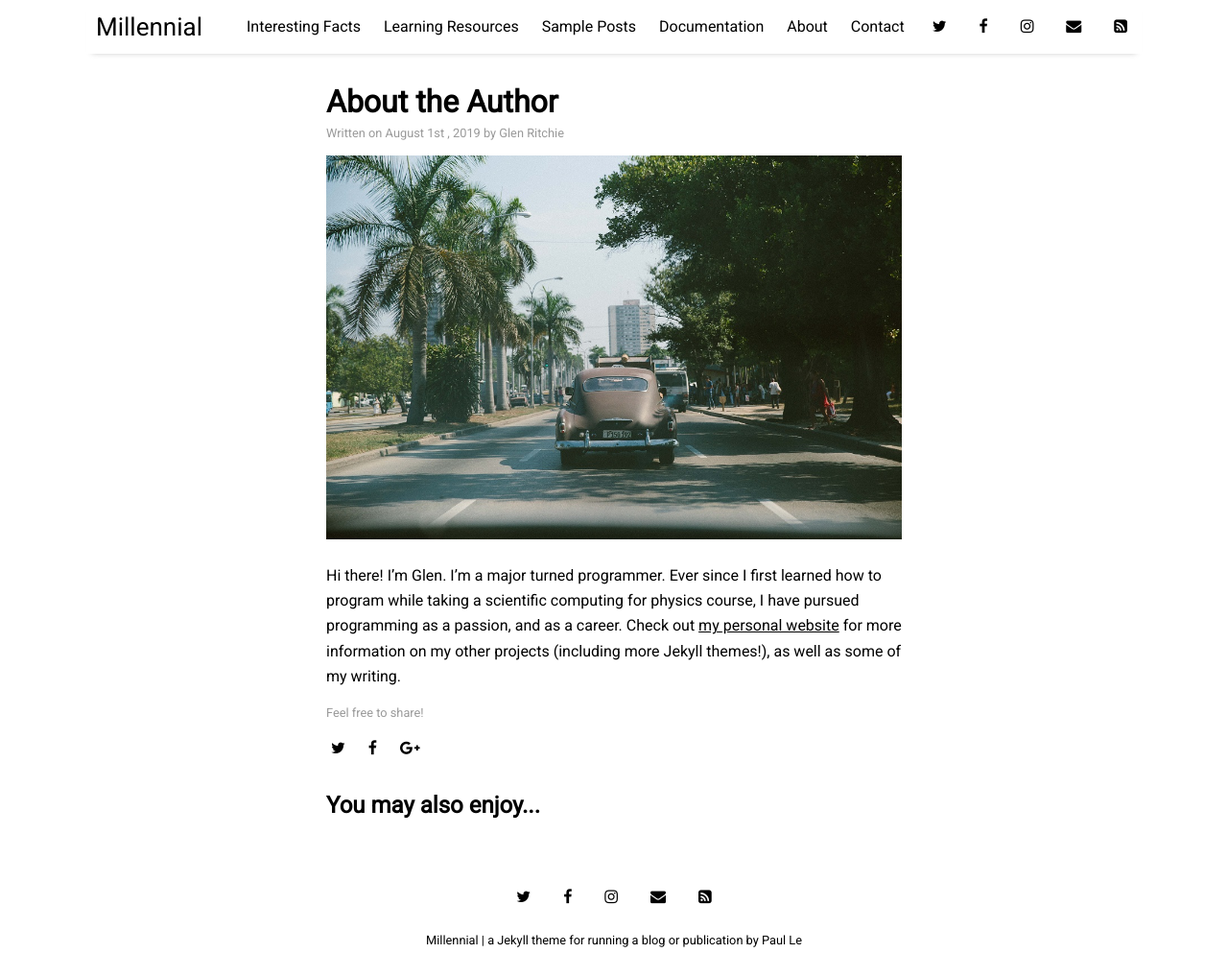
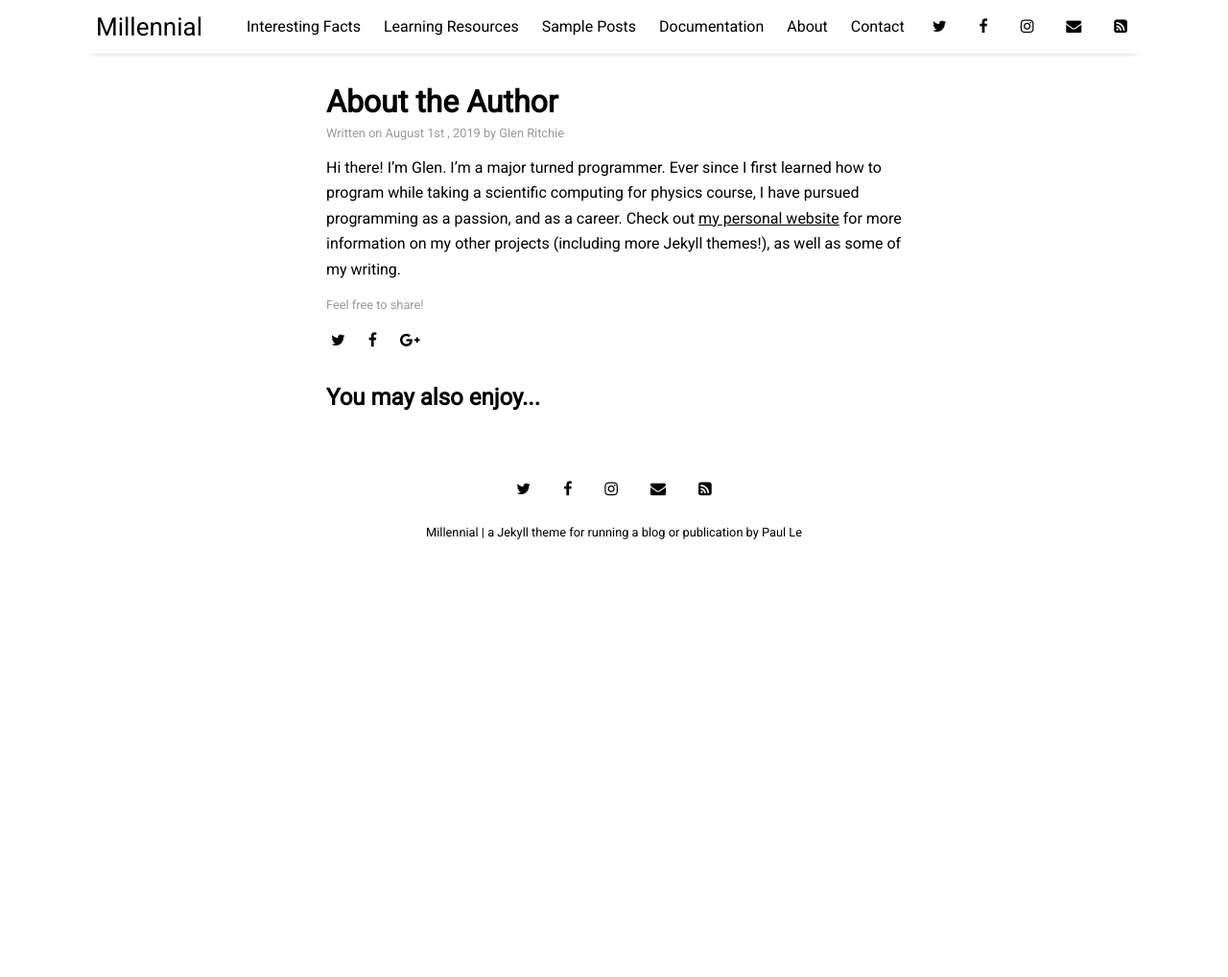
Before and after one commit to gcdr/social, a Jekyll site: the page built from _posts/2019-08-01-about-the-author.md, in a window 1280 px wide and 1018 px high. Shown: the whole window at 96% size. Built offline with Jekyll 4.4.1, drawn with Linux system fonts in a browser that asks for light colours; nearby versions of some CDN libraries.

Commit message:
Update firsts

```diff
--- a/_posts/2019-08-01-about-the-author.md
+++ b/_posts/2019-08-01-about-the-author.md
@@ -4,7 +4,7 @@ title: "About the Author"
 author: "Glen Ritchie"
 categories: facts
 tags: [sample]
-image: cuba-4.jpg
+image:
 ---
 
 Hi there! I'm Glen. I'm a major turned programmer. Ever since I first learned how to program while taking a scientific computing for physics course, I have pursued programming as a passion, and as a career. Check out [my personal website](https://www.lenpaul.com/) for more information on my other projects (including more Jekyll themes!), as well as some of my writing.
```
